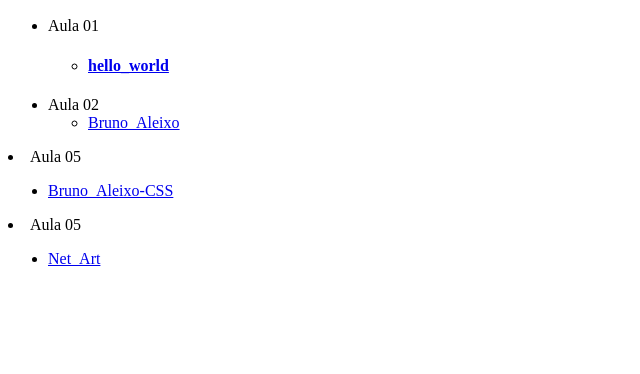
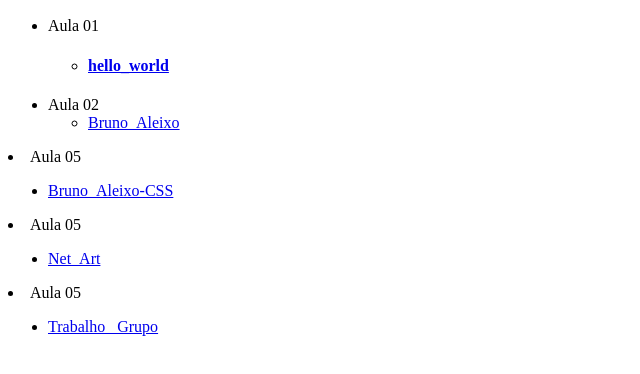
Before and after one commit to zepedro1998/Entregas-de-Trabalhos, a plain HTML site: page index.html in a window 1280 px wide. Shown: the part 96-470 px from the top of the page, without its empty margins (0-640 px from the left). Drawn offline with Linux system fonts and the light colour scheme.

Commit message:
Update index.html

```diff
--- a/index.html
+++ b/index.html
@@ -31,5 +31,10 @@
     <ul>
     <li><a href="https://zepedro1998.github.io/net_art/"> Net_Art </a></li>
 	</ul>
+	</ul>
+    <li>Aula 05</li>
+    <ul>
+    <li><a href="https://zepedro1998.github.io/Projecto_de_Grupo/"> Trabalho _Grupo </a></li>
+	</ul>
 </body>
 </html>
```
